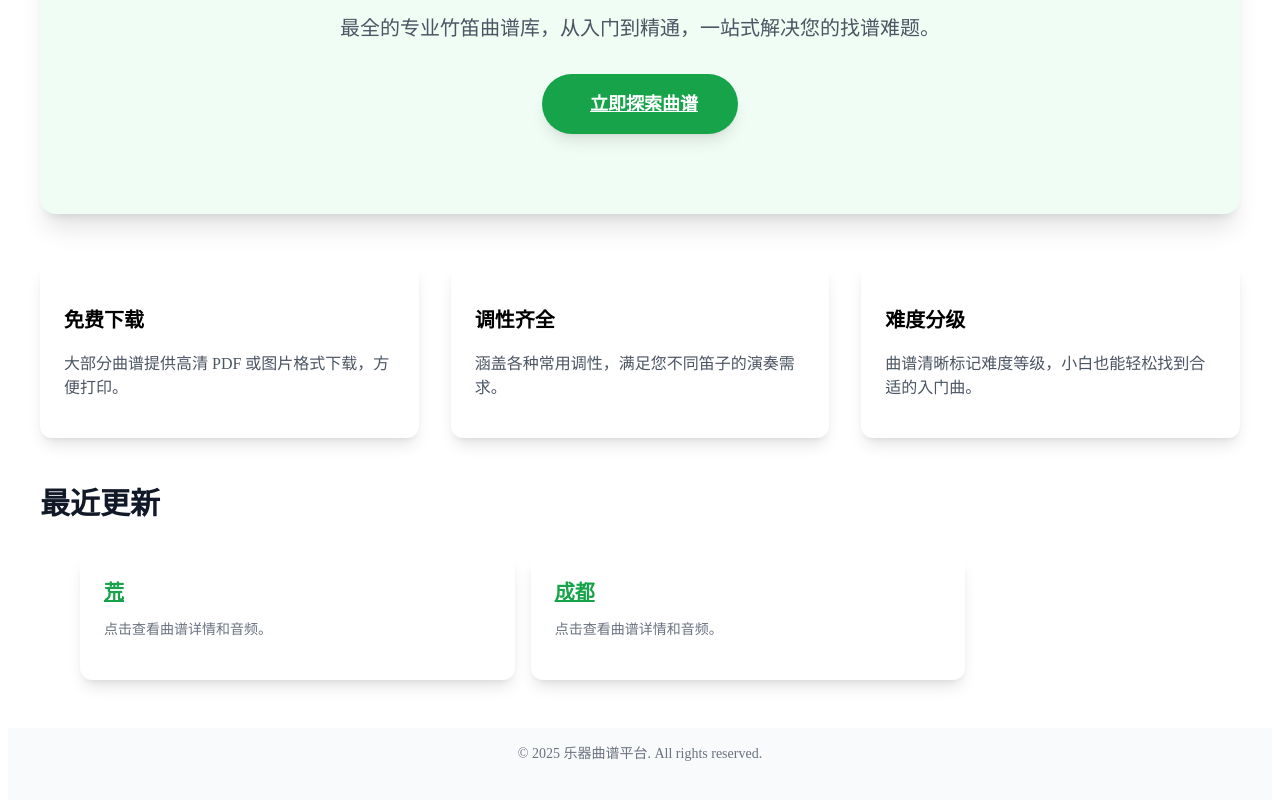
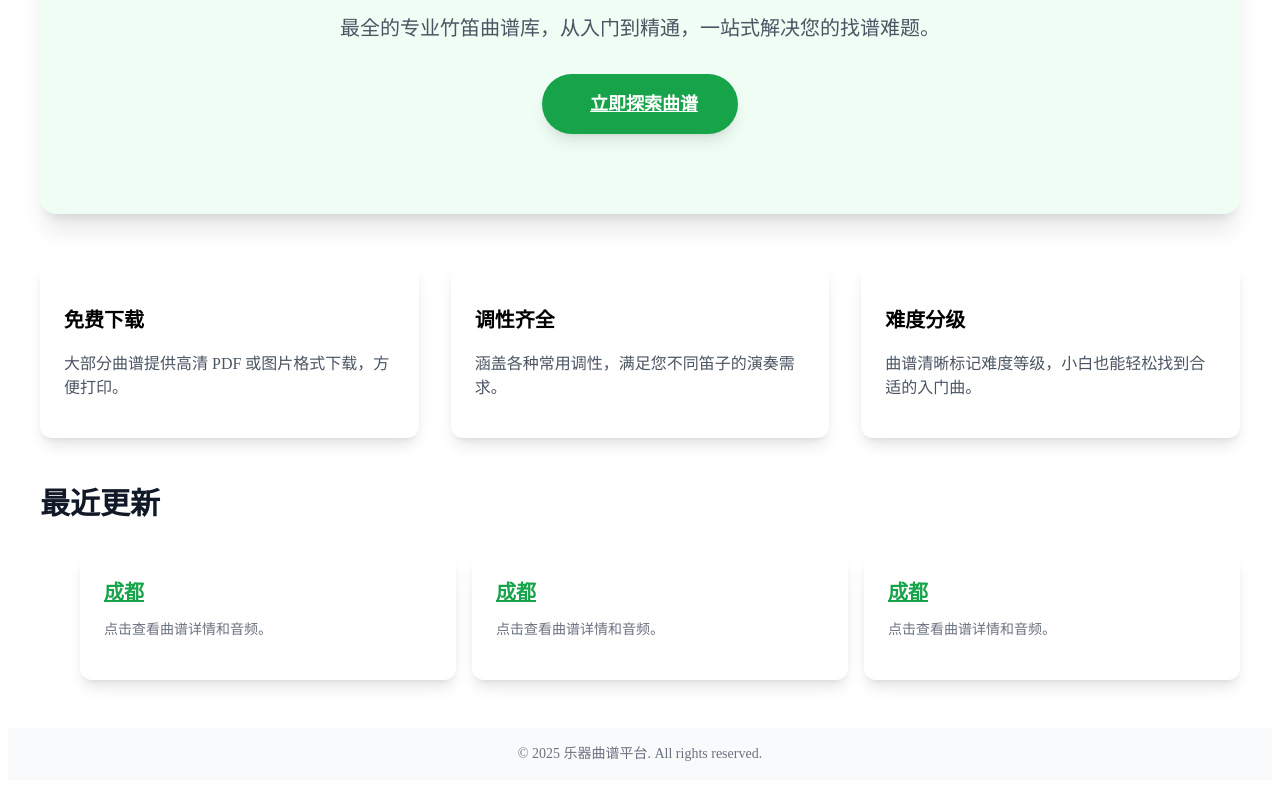
Before and after one commit to zhg-c/music, a Vue app: page / in a window 1280 px wide. Shown: the part 290-1090 px from the top of the page. Built offline with nearby package versions, Linux system fonts and the light colour scheme.

Commit message:
fix: the recent update bar only displays three items.

```diff
--- a/auto-imports.d.ts
+++ b/auto-imports.d.ts
@@ -267,6 +267,7 @@ declare global {
   const useToggle: typeof import('@vueuse/core').useToggle
   const useTransition: typeof import('@vueuse/core').useTransition
   const useUrlSearchParams: typeof import('@vueuse/core').useUrlSearchParams
+  const useUser: typeof import('./src/composables/useUser').useUser
   const useUserMedia: typeof import('@vueuse/core').useUserMedia
   const useVModel: typeof import('@vueuse/core').useVModel
   const useVModels: typeof import('@vueuse/core').useVModels
--- a/package.json
+++ b/package.json
@@ -15,6 +15,8 @@
     "axios": "^1.12.2",
     "tone": "^15.3.5",
     "unocss": "^66.5.4",
+    "unplugin-vue-macros": "^2.14.5",
+    "vitest": "^3.2.4",
     "vue": "^3.5.22",
     "vue-router": "^4.6.3"
   },
--- a/src/components/TheFooter.vue
+++ b/src/components/TheFooter.vue
@@ -16,6 +16,6 @@ const currentYear = new Date().getFullYear();
 /* 保持样式简洁，确保页脚始终在底部 */
 footer {
     /* min-h-[4rem] 确保页脚有一定的可见高度 */
-    min-height: 4rem;
+    min-height: 1rem;
 }
 </style>
--- a/src/data/scores.ts
+++ b/src/data/scores.ts
@@ -26,6 +26,18 @@ const SCORE_CONFIGS = [
         id: 2,
         fileName: '成都',
     },
+    {
+        id: 3,
+        fileName: '成都',
+    },
+    {
+        id: 4,
+        fileName: '成都',
+    },
+    {
+        id: 5,
+        fileName: '成都',
+    },
 ];
 
 const SCORE_PATH = 'mock/'; // 统一的路径前缀
@@ -40,13 +52,6 @@ export const allScores: Score[] = SCORE_CONFIGS.map(config => ({
     imageUrl: `${SCORE_PATH}${config.fileName}.png`,
     audioUrl: `${SCORE_PATH}${config.fileName}.mp3`,
 }));
-
-// 当前 allScores 的输出结果为：
-// [
-//     {
-//         id: 1,
-//         title: '荒',
-//         imageUrl: 'mock/荒.png',
-//         audioUrl: 'mock/荒.mp3',
-//     },
-// ]
+export const latestThreeScores: Score[] = allScores
+    .slice(-3) // 从数组末尾截取最后三个元素 (即 ID最大的三个)
+    .reverse(); // 反转顺序，让最新的曲谱显示在列表最前面
--- a/src/main.ts
+++ b/src/main.ts
@@ -12,7 +12,7 @@ import routes from 'virtual:generated-pages'
 // 创建路由器实例
 const router = createRouter({
   // 最佳兼容性：使用 Hash 模式，避免服务器配置问题
-  history: createWebHashHistory(),
+  history: createWebHashHistory(import.meta.env.BASE_URL),
   routes,
 })
 
--- a/src/pages/index.vue
+++ b/src/pages/index.vue
@@ -1,25 +1,9 @@
 <script setup lang="ts">
-import { ref, computed} from 'vue';
 
 // ✨ 1. 导入最终简化的数据结构和曲谱列表
 // 注意：Score 接口已在 scores.ts 中定义，这里需要再次导入，但我们只使用其中的 id 和 title。
 // 引入所有曲谱数据 (allScores 已经是 ID 对应的)
-import { allScores} from '../data/scores';
-
-// 2. 筛选和搜索状态 (只保留搜索)
-const searchTerm = ref('');
-
-// 3. 筛选后的曲谱列表 (Computed Property - 核心逻辑)
-const latestThreeScores = computed(() => {
-    const lowerCaseSearch = searchTerm.value.toLowerCase();
-
-    return allScores.filter(score => {
-        // 只有标题匹配搜索词才显示
-        const matchesSearch = score.title.toLowerCase().includes(lowerCaseSearch);
-
-        return matchesSearch;
-    });
-});
+import { latestThreeScores } from '../data/scores';
 </script>
 
 <template>
```
Also changed, not shown: 1 other file (tests, documents, lock files or other folders).
